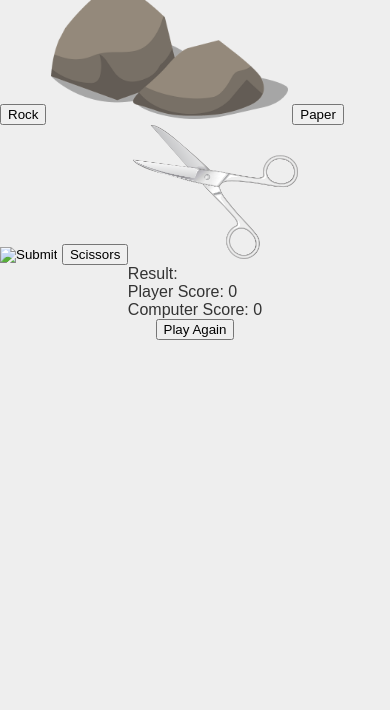
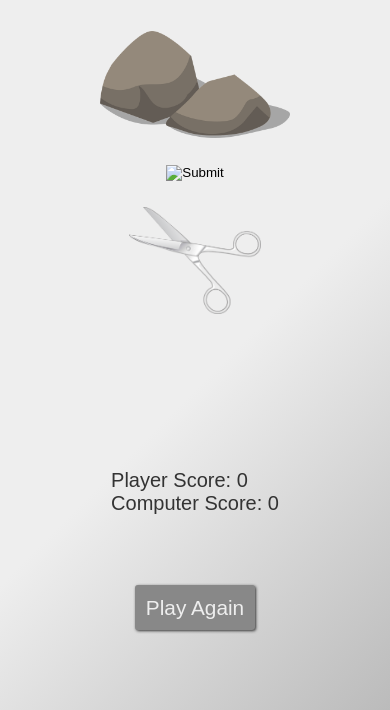
Before and after one commit to bobericksonjr89/RPS, a plain HTML site: page RPS.html in a window 390 px wide. Shown: the part 186-896 px from the top of the page. Before the commit the page ends 844 px from the top, so only its background shows below. Drawn offline with Linux system fonts and the light colour scheme.

Commit message:
polishes css and adds mobile responsiveness

```diff
--- a/RPS.css
+++ b/RPS.css
@@ -3,24 +3,116 @@ html {
     --color-medium-grey: #888888;
     --color-light-grey: #BBBBBB;
     --color-off-white: #EEEEEE;
+    background: linear-gradient(135deg, var(--color-off-white) 60%, var(--color-light-grey));
+    min-height: 100%;
+
 }
 
 body {
-    background-color: var(--color-off-white);
+    overflow-x: hidden;
+    width: 100%;
+}
+
+#body-container {
     color: var(--color-dark-grey);
     font-family: Arial, Helvetica, sans-serif;
     padding: 5em 0 5em 0;
+    min-height: 40em;
+    height: 100%;
 
     display: flex;
     flex-direction: column;
+    justify-content:space-between;
     align-items: center;
-
 }
 
 h1 {
     font-size: 5em;
 }
 
+#selection-buttons {
+    display: flex;
+    justify-content: space-around;
+    padding: 2em 0;
+}
+
 input[type='image'] {
     max-height: 10em;
+    margin: 0 1em;
+    outline: none;
 }
+
+#info {
+    display: flex;
+    flex-direction: column;
+    align-items: center;
+    justify-content: space-around;
+    width: 43.75em;
+
+    font-size: 1.25em;
+}
+
+#results {
+    height: 2em;
+    padding-bottom: 1em;
+}
+
+#scores {
+    display: flex;
+    justify-content: space-around;
+    padding: 1.5em 0;
+    width: 100%;
+}
+
+#final-results {
+    height: 2em;
+}
+
+#play-again {
+    background-color: var(--color-medium-grey);
+    color: var(--color-off-white);
+    font-size: 1.3em;
+    border: none;
+    padding: .5em .5em;
+    text-align: center;
+    text-decoration: none;
+    display: inline-block;
+    box-shadow: 1px 1px 3px var(--color-dark-grey);
+    outline: none;
+    border-radius: 3px;
+}
+
+#play-again:hover {
+    cursor: pointer;
+}
+
+@media only screen and (max-width: 800px) {
+    #selection-buttons {
+        flex-direction: column;
+        justify-content: space-between;
+        align-items: center;
+    }
+
+    input[type='image'] {
+        padding: 1em 0;
+    }
+
+    #info {
+        width: auto;
+    }
+
+    #scores {
+        width: auto;
+    }
+
+    #results {
+        height: 4em;
+        width: auto;
+        padding: 0 1em;
+    }
+
+    #scores {
+        flex-direction: column;
+    }
+
+}
--- a/RPS.html
+++ b/RPS.html
@@ -1,27 +1,27 @@
 <!DOCTYPE html>
 <html lang="en">
+
 <head>
     <title>Rock Paper Scissors</title>
     <meta charset="UTF-8">
+    <meta name="viewport" content="width=device-width, initial-scale=1">
     <link rel="stylesheet" href="reset.css">
     <link rel="stylesheet" href="RPS.css">
 </head>
+
 <body>
+    <div id="body-container">
         <h1>RPS</h1>
         <div id="selection-buttons">
-            <button>Rock</button>
             <!-- Image by OpenClipart-Vectors from Pixabay -->
             <input type="image" src="/images/rock.png" name="rock" class="" id="">
-
-            <button>Paper</button>
             <!-- Image by OpenClipart-Vectors from Pixabay -->
             <input type="image" src="/images/paper.png" name="paper" class="" id="">
-            <button>Scissors</button>
             <!-- Image by Thanks for your Like • donations welcome from Pixabay -->
             <input type="image" src="/images/scissors.png" name="scissors" class="" id="">
         </div>
         <div id="info">
-            <p id="results">Result:</p>
+            <p id="results"></p>
             <div id="scores">
                 <p id="player-score">Player Score: 0</p>
                 <p id="computer-score">Computer Score: 0</p>
@@ -29,7 +29,8 @@
             <p id="final-results"></p>
         </div>
         <button id="play-again">Play Again</button>
-
+    </div>
     <script src="RPS.js"></script>
 </body>
+
 </html>
--- a/RPS.js
+++ b/RPS.js
@@ -58,7 +58,7 @@ function endGame(winner) {
 
     // grab all the game buttons and remove event listener
     const buttonDiv = document.querySelector('#selection-buttons');
-    const buttons = buttonDiv.querySelectorAll('button');
+    const buttons = buttonDiv.querySelectorAll('input');
     buttons.forEach(button => button.removeEventListener('click', roundClick));
 
     const endGamePara = document.querySelector('#final-results');
@@ -74,8 +74,8 @@ function endGame(winner) {
 }
 
 function roundClick(e) {
-
-    let playerSelection = e.target.innerText;
+    console.log(e);
+    let playerSelection = e.target.name;
     let roundResult = playRound(playerSelection);
 
 
@@ -107,15 +107,16 @@ function game() {
     computerScore = 0;
     document.querySelector('#player-score').innerText = `Player Score: ${playerScore}`;
     document.querySelector('#computer-score').innerText = `Computer Score: ${computerScore}`;
-    document.querySelector('#results').innerText = 'Result:'
+    document.querySelector('#results').innerText = '';
+    document.querySelector('#final-results').innerText = '';
 
     const buttonDiv = document.querySelector('#selection-buttons');
-    const buttons = buttonDiv.querySelectorAll('button');
+    const buttons = buttonDiv.querySelectorAll('input');
 
 
     buttons.forEach(button => button.addEventListener('click', roundClick));
 }
 
 let playerScore;
-let computerScore ;
+let computerScore;
 game();
```
Lines whose indentation alone changed are shown as unchanged.
